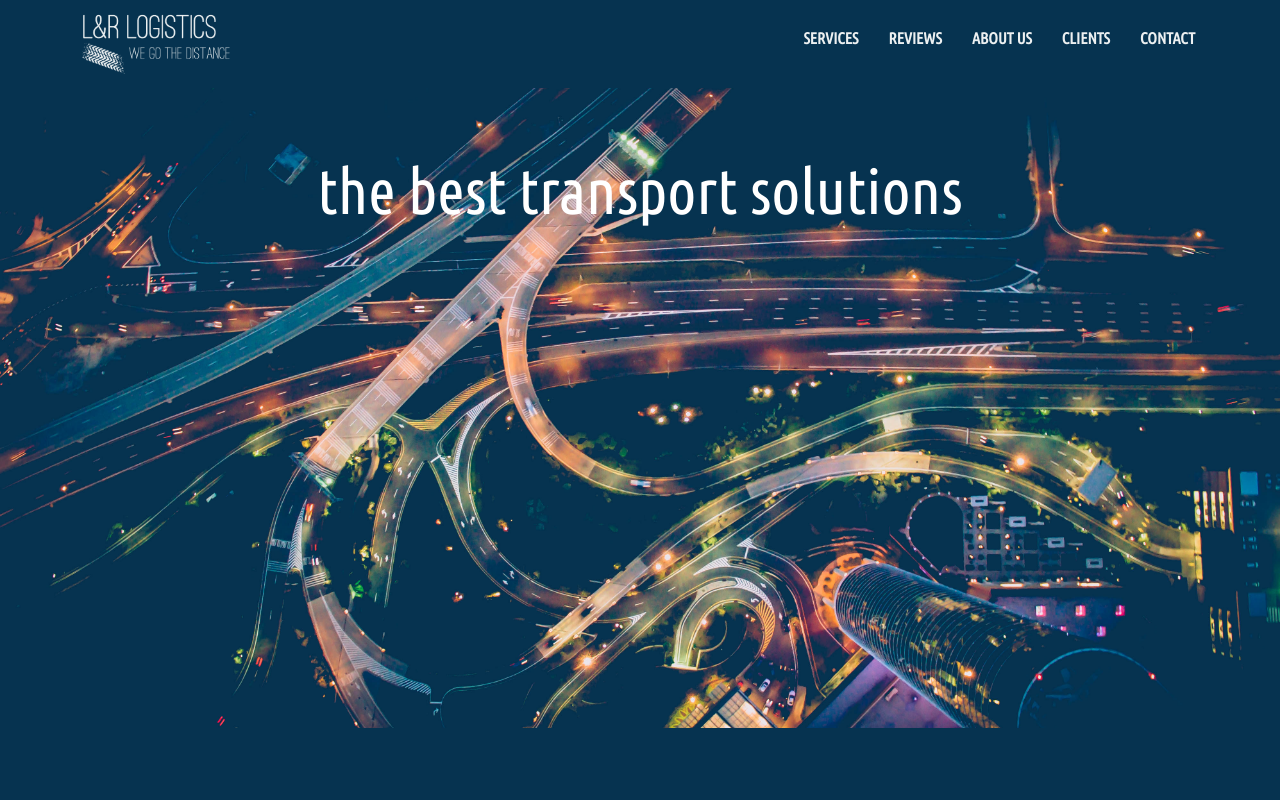
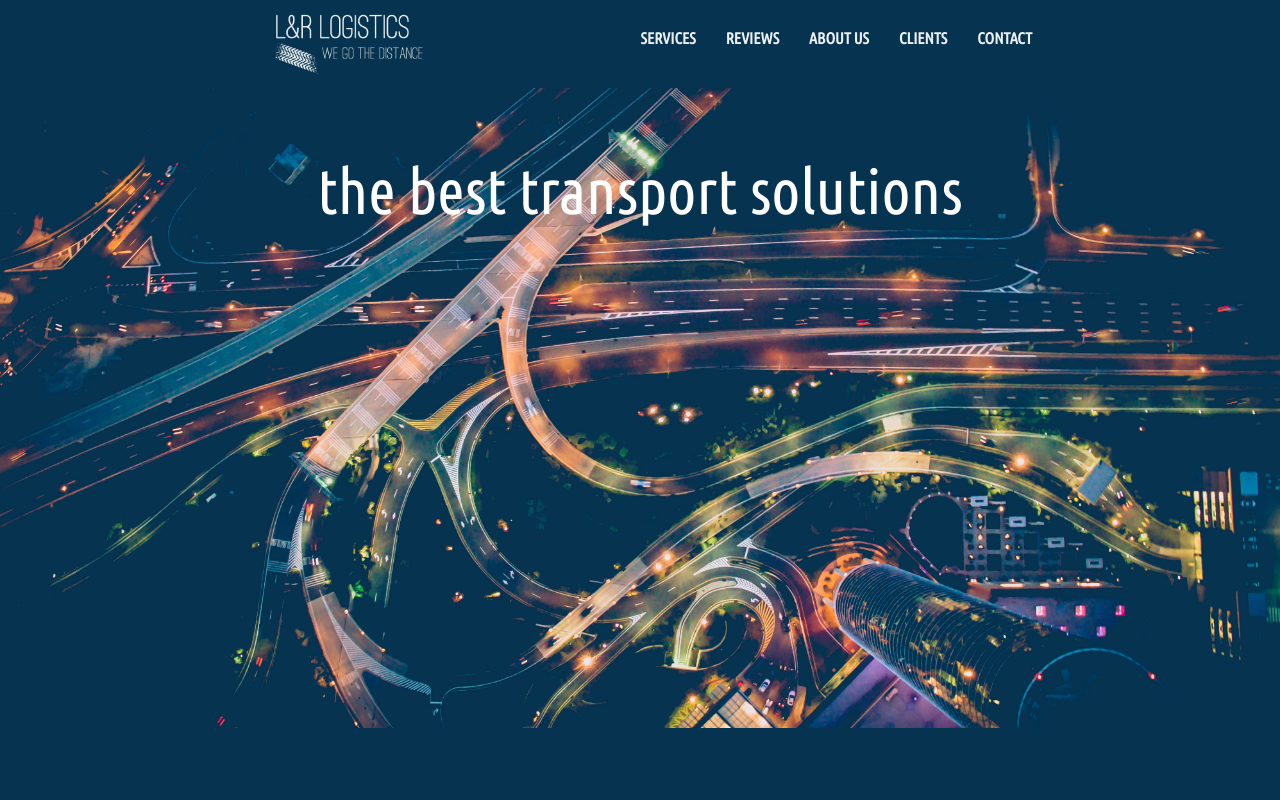
Before and after one commit to michalburda3/lawrie-page, a website: page index.html in a window 1280 px wide. Shown: the top 800 px of the page. Drawn offline with nearby package versions, Linux system fonts and the light colour scheme.

Commit message:
menu final version

```diff
--- a/index.html
+++ b/index.html
@@ -30,7 +30,7 @@
 
 
 
-			<div class="collapse navbar-collapse container" id="menu">
+			<div class="collapse navbar-collapse" id="menu">
 				<ul class="nav navbar-nav navbar-right" >
 					<li><a href="#offer">Services</a></li>
 					<li><a href="#reviews">Reviews</a></li>
@@ -48,7 +48,7 @@
 				the best transport solutions
 			</h1>
 	</div>
-	<div class="offer" id="offer">
+	<div class="offer container" id="offer">
 		<h2 class="text-center">services we provide</h2>
 		<hr>
 		<h4 class="text-center">Simply put, we are a bunch of superstars, who drive vans for a living.<br>If you’re ever short of van power, let us know. We might be able to help!</h4>
--- a/sass/style.sass
+++ b/sass/style.sass
@@ -18,21 +18,38 @@ body
 	font-family: 'Ubuntu Condensed', sans-serif
 
 
+.affix
+	@media screen and (max-width:768px)
+		display: none
 
 header
 	.navbar-collapse
 		background-color: $bg-color
-		@media screen and (min-width:1199px) and (max-width:140px)
-			width: 970px
+
 
 	.affix
-		box-shadow: 0 0 0 0 $font-color
+		max-height: 110px
+		@media screen and (max-width:768px)
+			display: none
 
+	.navbar-toggle
+		display: none
 
 	.navbar-default
 		background-color: $bg-color
 		border: none
 		margin-bottom: 0
+		display: flex
+		justify-content: space-between
+		background-color: #063350 !important
+		transition: position .5s ease
+
+		@media screen and (min-width:768px)
+			width: 700px
+		@media screen and (min-width:950px)
+			width: 770px
+		@media screen and (min-width:1199px)
+			width: 1170px
 
 		.navbar-toggle
 		border: none
@@ -42,11 +59,9 @@ header
 		&:focus
 			background-color: inherit
 
-		.navbar-static-top
-
-
 		.navbar-nav
 			margin: 30px 0
+
 			@media screen and (max-width:1440px)
 				margin: 13px 0
 
@@ -79,7 +94,6 @@ header
 					font-weight: 700
 					@media screen and (max-width:1400px)
 						margin-right: 0
-					// @media screen and (max-width:1105px)
 					@media screen and (max-width:1440px)
 						font-size: 1.6rem
 
@@ -101,29 +115,20 @@ header
 					&:focus
 						color: $font-color
 						outline: none
-
-
 	nav
 
-		// height: 20vh
 		margin: 0 auto
 
 		div
 			a
 				img
-					// height: 200px
 					width: 250px
 					margin: 0 auto
-
 
 					@media screen and (max-width:750px)
 						margin: 0
 					@media screen and (max-width:1440px)
 						width: 170px
-
-
-
-
 .jumbotron
 	height: 80vh
 	background: url("../img/jumbo2.jpeg") 0/cover no-repeat
```
Also changed, not shown: css/style.css, 1 other file.
